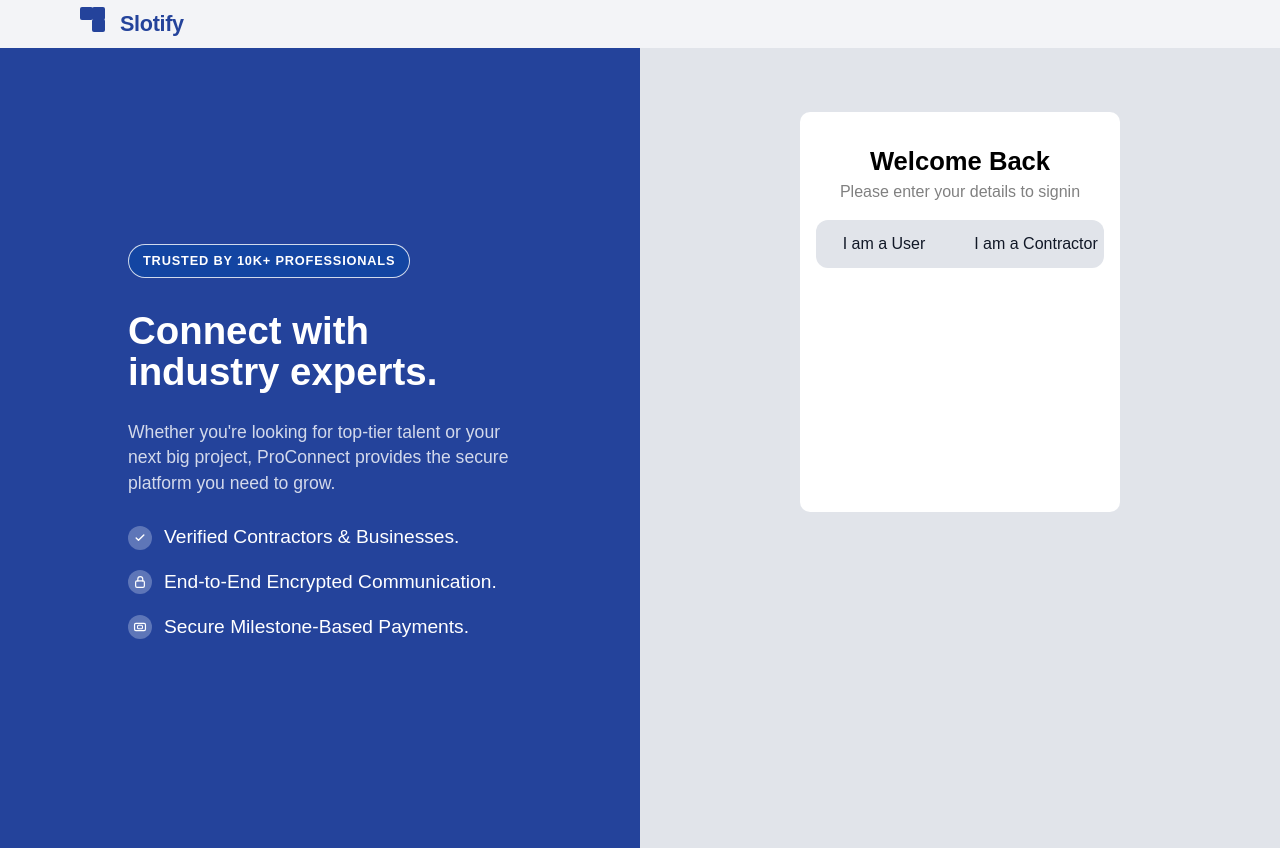
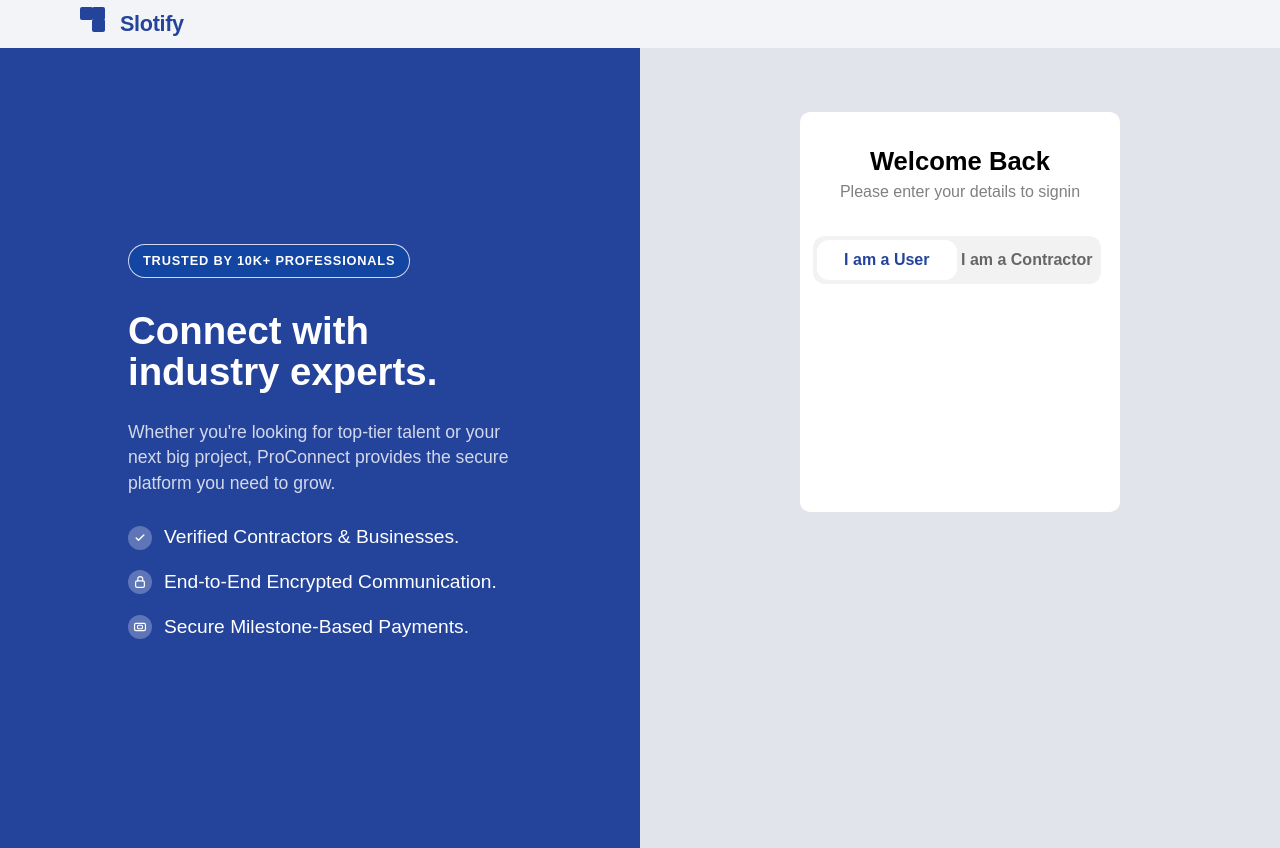
Before and after one commit to anuragshrestha/Slotify, a React (Vite) app: page /signin in a window 1280 px wide. Built offline with nearby package versions, Linux system fonts and the light colour scheme.

Commit message:
added toggle between buttons

```diff
--- a/src/pages/auth/SigninPage.css
+++ b/src/pages/auth/SigninPage.css
@@ -140,29 +140,28 @@
 }
 .user-toggle{
   display: flex;
-  flex-direction: row;
-  justify-content: center;
-  align-items: center;
-  gap: 16px;
-  background: var(--border);
-  margin-left: 5%;
-  margin-right: 5%;
-  height: 3rem;
-  margin-top: 1rem;
+  width: 90%;
+  padding: 4px;
   border-radius: 12px;
-  cursor: pointer;
+  background: #f2f2f2;
+ margin: 10% 4% 0;
 }
 .user-button{
-  justify-content: flex-start;
-  align-items: flex-start;
-  flex: 50%;
-    cursor: pointer;
+ flex: 1;
+ height: 40px;
+ margin: 0;
+ border: 0;
+ border-radius: 12px;
+ background: transparent;
+ color: #666;
+ font-size: 1rem;
+ font-weight: 600;
+   cursor: pointer;
+
 }
-.contractor-button{
-  justify-content: flex-start;
-  align-items: flex-start;
-  flex: 50%;
-    cursor: pointer;
+.user-button.active{
+  background: #fff;
+  color: var(--brand);
 }
 
 /* @media (max-width: 1460px) {
--- a/src/pages/auth/SigninPage.tsx
+++ b/src/pages/auth/SigninPage.tsx
@@ -48,10 +48,10 @@ function SigninPage() {
             <p className="welcome-text">Welcome Back</p>
             <p className="please-text">Please enter your details to signin</p>
             <div className="user-toggle">
-              <button className="user-button">
+              <button className={`user-button ${!isContractor ? "active" : ""}`} onClick={() => setIsContractor(false)}>
                   I am a User
               </button>
-              <button className="contractor-button">
+              <button className={`user-button ${isContractor ? "active" : ""}`} onClick={() => setIsContractor(true)}>
                   I am a Contractor
               </button>
             </div>
```
